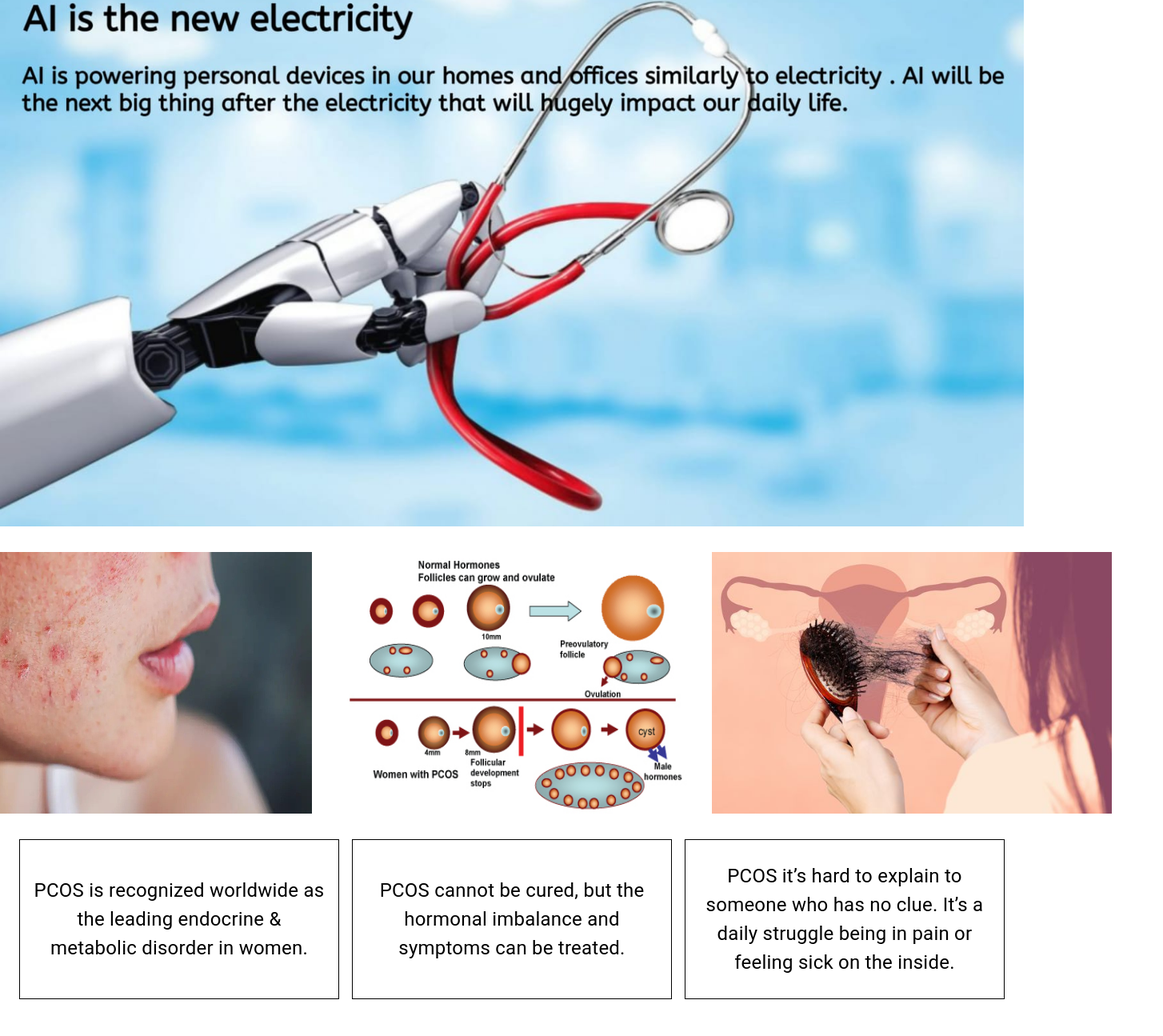
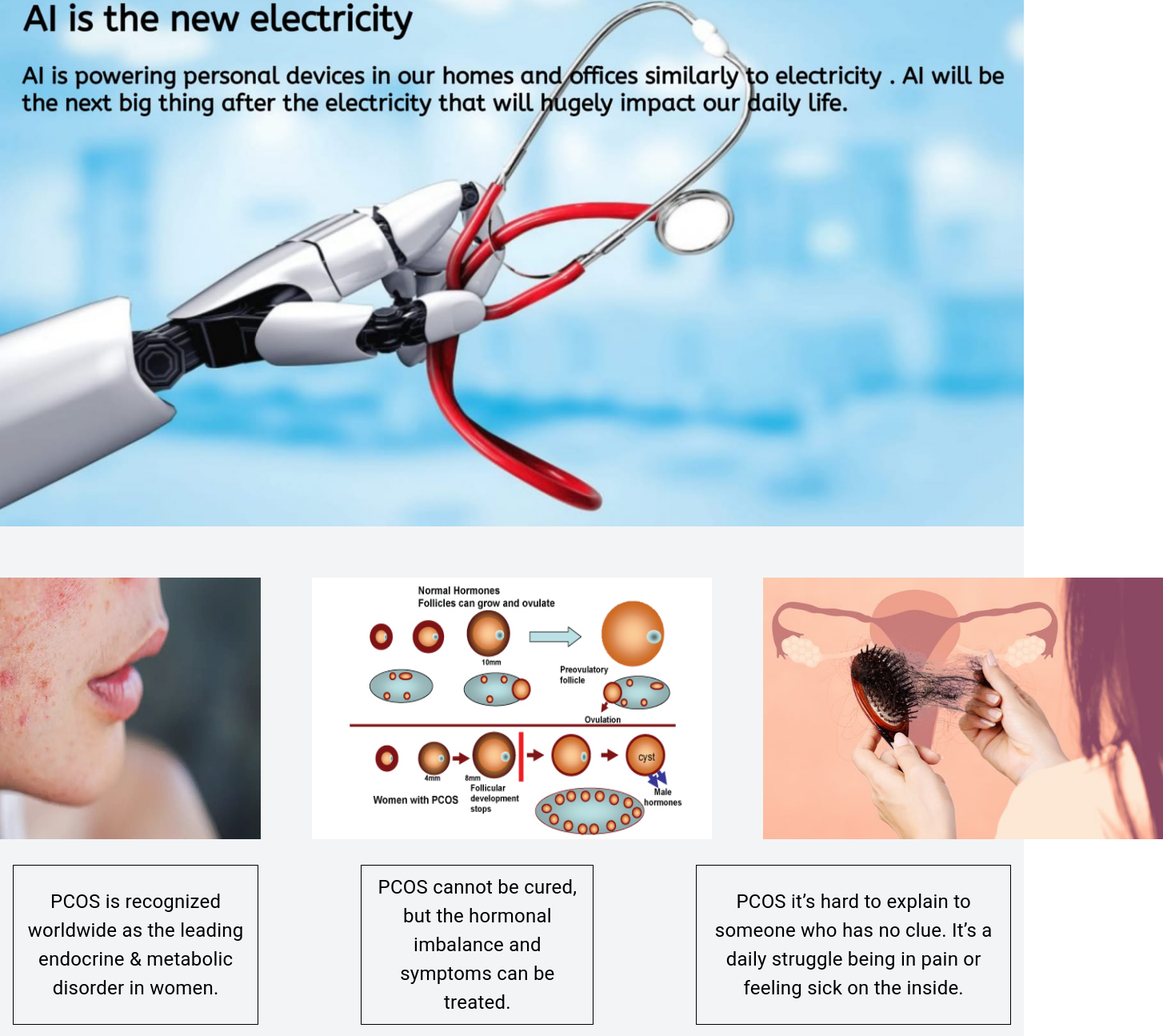
Before and after one commit to hossain-sazzad/PCOS_Prediction, a React (Create React App) app in the folder frontend/pcos_frontend/: page / in a window 1280 px wide. Shown: the part 131-1426 px from the top of the page at 80% size, 1454 px wide, since content can reach past the window. Built offline with nearby package versions, Linux system fonts and the light colour scheme.

Commit message:
fixes home page

```diff
--- a/frontend/pcos_frontend/src/App.js
+++ b/frontend/pcos_frontend/src/App.js
@@ -7,13 +7,18 @@ import Pcos_calc from './pcos_calc'
 function App() {
   return (
     <BrowserRouter>
+      <div className={'bg-gray-100'}>
         <AppBar position="static">
           <Toolbar>
             <Box display="flex" justifyContent="center" width="100%">
-            <div className={'pr-8 hover:text-gray-50 text-2xl cursor-pointer'}>
+              <div
+                className={'pr-8 hover:text-gray-50 text-2xl cursor-pointer'}
+              >
                 <NavLink to="/">Health Care</NavLink>
               </div>
-            <div className={'pr-8 hover:text-gray-50 text-2xl cursor-pointer'}>
+              <div
+                className={'pr-8 hover:text-gray-50 text-2xl cursor-pointer'}
+              >
                 <NavLink to="/pcos">PCOS Prediction</NavLink>
               </div>
             </Box>
@@ -23,6 +28,7 @@ function App() {
           <Route exact path="/" element={<Home />} />
           <Route exact path="/pcos" element={<Pcos_calc />} />
         </Routes>
+      </div>
     </BrowserRouter>
   )
 }
--- a/frontend/pcos_frontend/src/home.js
+++ b/frontend/pcos_frontend/src/home.js
@@ -4,7 +4,7 @@ import { Box, Typography } from '@mui/material'
 function Home() {
   return (
     <>
-      <div className="flex flex-col items-center pt-8 pb-8 ">
+      <div className="flex flex-col items-center pt-8 pb-16 ">
         <img
           src={process.env.PUBLIC_URL + '/home_1.jpg'}
           alt="My Image"
@@ -12,7 +12,7 @@ function Home() {
           height={200}
         />
       </div>
-      <div className="flex justify-center pl-4 pr-4 pb-8">
+      <div className="flex justify-center pl-4 pr-4 pb-8 gap-16">
         <img
           className={''}
           src={process.env.PUBLIC_URL + '/home_2.jpg'}
@@ -35,7 +35,7 @@ function Home() {
           height={200}
         />
       </div>
-      <div className="flex justify-center pl-4 pr-4 pb-8 gap-4">
+      <div className="flex justify-center pl-4 pr-4 pb-8 gap-32">
         <Box
           border={1}
           p={2}
```
Also changed, not shown: 1 other file (tests, documents, lock files or other folders). Lines whose indentation alone changed are shown as unchanged.
